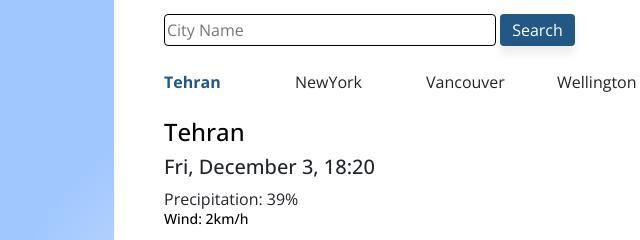
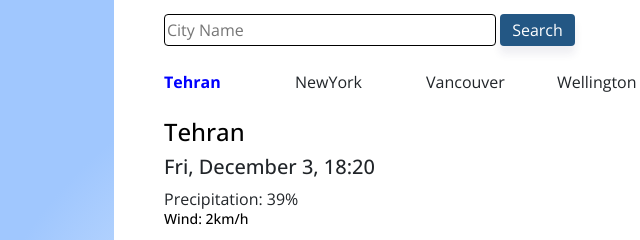
Before and after one commit to Maralkeramat/Weather---project, a plain HTML site: page weather-project/plus-2.html in a window 1280 px wide. Shown: the part 340-580 px from the top of the page, 226-866 px from the left. Drawn offline with nearby package versions, Linux system fonts and the light colour scheme.

```diff
--- a/weather-project/src/styles.css
+++ b/weather-project/src/styles.css
@@ -106,7 +106,7 @@
   font-weight: 400px;
 }
 .col-tehran {
-  color: #235784;
+  color: blue;
 }
 h6 {
   font-size: 14px;
```
